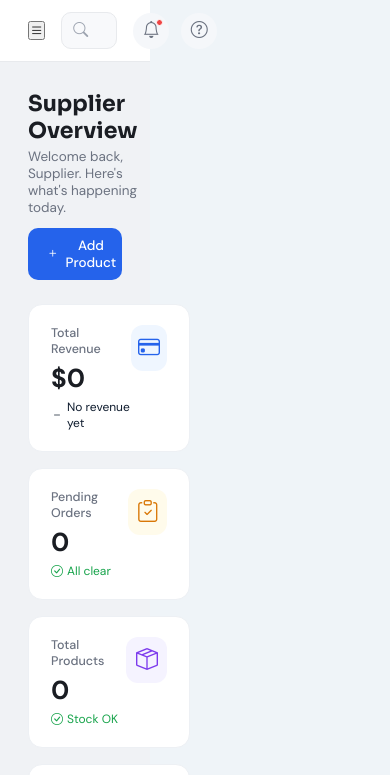
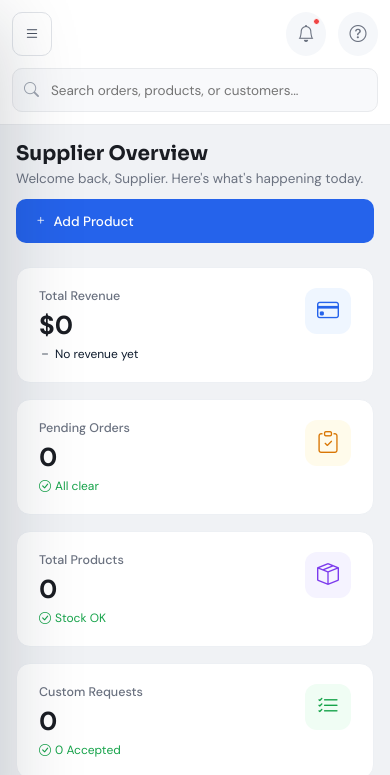
Before and after one commit to NouraMohamed7/Grad-Project, a React app: page /home in a window 390 px wide. Shown: the top 775 px of the page. Built offline with nearby package versions, Linux system fonts and the light colour scheme; no server answers; the HTML template or start-up script is replaced by a standard one.

Commit message:
responsive pages

```diff
--- a/src/components/Sidebar.jsx
+++ b/src/components/Sidebar.jsx
@@ -113,11 +113,6 @@ export default function Sidebar({ isOpen, onClose }) {
         />
       )}
 
-      {/* Mobile-only backdrop: closes the off-canvas sidebar when tapped */}
-      {isOpen && (
-        <div className="sidebar-overlay" onClick={onClose} />
-      )}
-
       <aside className={`sidebar${isOpen ? ' open' : ''}`}>
         <div className="sidebar-logo">
           <div className="logo-icon">
--- a/src/pages/ChatConversationPage.jsx
+++ b/src/pages/ChatConversationPage.jsx
@@ -8,7 +8,7 @@ export default function ChatConversationPage() {
   const navigate = useNavigate();
   const location = useLocation();
 
-  const { conversationId, userName, role, profileImage } = location.state || {};
+  const { conversationId, userName, profileImage } = location.state || {};
 
   // ─── States ─────────────────────────────────────────────────
   const [messages, setMessages] = useState([]);
--- a/src/styles/auth.css
+++ b/src/styles/auth.css
@@ -579,15 +579,26 @@
   }
 }
 
-@media (max-width: 420px) {
+@media (max-width: 480px) {
   .login-card {
-    padding: 26px 16px 22px;
+    padding: 24px 14px 20px;
     border-radius: 16px;
   }
+
   .login-title {
-    font-size: 1.4rem;
-  }
-  .register-header h1 {
     font-size: 1.35rem;
   }
+
+  .register-header h1 {
+    font-size: 1.3rem;
+  }
+
+  .btn-sign-in,
+  .btn-complete {
+    min-height: 48px;
+  }
+
+  .terms-row {
+    align-items: flex-start;
+  }
 }
--- a/src/styles/chat.css
+++ b/src/styles/chat.css
@@ -4,7 +4,7 @@
 .cc-page {
   display: flex;
   flex-direction: column;
-  height: calc(100vh - 58px); /* subtract topbar height */
+  height: calc(100dvh - 58px);
   background: #f0f2f5;
   overflow: hidden;
   font-family: 'DM Sans', 'Segoe UI', 'Tahoma', sans-serif;
@@ -503,3 +503,25 @@
     padding: 8px 16px;
   }
 }
+
+@media (max-width: 480px) {
+  .cc-topbar {
+    padding: 10px 12px;
+    gap: 8px;
+  }
+
+  .cc-messages {
+    padding: 12px;
+  }
+
+  .cc-input-bar {
+    padding: 10px 12px;
+    gap: 8px;
+  }
+
+  .cc-shortcuts {
+    gap: 12px;
+    overflow-x: auto;
+    padding: 8px 12px;
+  }
+}
--- a/src/styles/chats.css
+++ b/src/styles/chats.css
@@ -2,7 +2,7 @@
 
 /* ─── Page wrapper ─── */
 .ch-page {
-  padding: 28px 32px;
+  padding: clamp(16px, 2.5vw, 32px);
   min-height: 100vh;
   background: #f0f2f5;
   font-family: 'DM Sans', 'Segoe UI', 'Tahoma', sans-serif;
--- a/src/styles/dashboard.css
+++ b/src/styles/dashboard.css
@@ -27,6 +27,23 @@ body {
 }
 
 /* Sidebar */
+.sidebar-overlay {
+  position: fixed;
+  inset: 0;
+  background: rgba(15, 23, 42, 0.45);
+  -webkit-backdrop-filter: blur(2px);
+  backdrop-filter: blur(2px);
+  opacity: 0;
+  visibility: hidden;
+  transition: opacity 0.2s ease, visibility 0.2s ease;
+  z-index: 90;
+}
+
+.sidebar-overlay.open {
+  opacity: 1;
+  visibility: visible;
+}
+
 .sidebar {
   width: 240px;
   min-height: 100vh;
@@ -38,6 +55,7 @@ body {
   top: 0;
   left: 0;
   z-index: 100;
+  transition: transform 0.2s ease;
 }
 
 .sidebar-logo {
@@ -168,6 +186,7 @@ body {
   background: #f0f2f5;
   width: calc(100% - 240px);
   min-width: 0;
+  overflow-x: hidden;
 }
 
 /* Topbar */
@@ -185,10 +204,25 @@ body {
   box-sizing: border-box;
 }
 
+.menu-toggle {
+  display: none;
+  width: 40px;
+  height: 40px;
+  border: 1px solid #e0e3e8;
+  border-radius: 10px;
+  background: #fff;
+  align-items: center;
+  justify-content: center;
+  color: #374151;
+  cursor: pointer;
+  flex-shrink: 0;
+}
+
 .search-bar {
   flex: 1;
   max-width: 420px;
   position: relative;
+  min-width: 0;
 }
 
 .search-bar input {
@@ -586,14 +620,66 @@ tbody td {
 }
 
 @media (max-width: 768px) {
+  .sidebar-overlay {
+    display: block;
+  }
+
   .sidebar {
-    display: none;
+    width: min(82vw, 300px);
+    transform: translateX(-100%);
+    box-shadow: 0 20px 80px rgba(15, 23, 42, 0.2);
   }
+
+  .sidebar.open {
+    transform: translateX(0);
+  }
+
+  .menu-toggle {
+    display: inline-flex;
+  }
+
   .main-content {
     margin-left: 0;
+    width: 100%;
   }
+
+  .topbar {
+    padding: 12px 16px;
+    flex-wrap: wrap;
+    gap: 12px;
+  }
+
+  .search-bar {
+    order: 3;
+    flex: 1 1 100%;
+    max-width: none;
+  }
+
+  .topbar-actions {
+    margin-left: auto;
+  }
+
   .stats-grid {
     grid-template-columns: 1fr;
+  }
+
+  .dashboard-content {
+    padding: 16px;
+  }
+}
+
+@media (max-width: 480px) {
+  .topbar {
+    padding: 12px 12px;
+  }
+
+  .icon-btn {
+    width: 40px;
+    height: 40px;
+  }
+
+  .page-title h1 {
+    font-size: 20px;
   }
 }
 
--- a/src/styles/global.css
+++ b/src/styles/global.css
@@ -48,6 +48,7 @@
 
 html {
   scroll-behavior: smooth;
+  overflow-x: hidden;
 }
 
 body {
@@ -55,7 +56,26 @@ body {
   background: var(--bg);
   color: var(--text-main);
   min-height: 100vh;
+  overflow-x: hidden;
   -webkit-font-smoothing: antialiased;
+}
+
+img, svg, video {
+  display: block;
+  max-width: 100%;
+  height: auto;
+}
+
+button, input, textarea, select {
+  font: inherit;
+}
+
+input, textarea, select {
+  min-height: 44px;
+}
+
+button {
+  min-height: 44px;
 }
 
 h1, h2, h3, h4, h5, h6 {
@@ -155,6 +175,10 @@ h1, h2, h3, h4, h5, h6 {
 }
 
 /* ── Extra small screens ── */
-@media (max-width: 420px) {
+@media (max-width: 480px) {
   html { font-size: 15px; }
+
+  input, textarea, select {
+    font-size: 16px;
+  }
 }
--- a/src/styles/products.css
+++ b/src/styles/products.css
@@ -5,8 +5,8 @@
   position: fixed;
   inset: 0;
   background: rgba(15, 23, 42, 0.55);
+  -webkit-backdrop-filter: blur(4px);
   backdrop-filter: blur(4px);
-  -webkit-backdrop-filter: blur(4px);
   z-index: 9998;
   animation: fadeInBackdrop 0.18s ease;
 }
@@ -154,6 +154,7 @@
   background: #fafafa;
   border-bottom: 1px solid #f0f0f0;
   white-space: nowrap;
+  -webkit-user-select: none;
   user-select: none;
 }
 
@@ -345,9 +346,18 @@
   }
 }
 
-@media (max-width: 420px) {
+@media (max-width: 480px) {
+  .products-table-wrap {
+    margin: 0 -4px;
+  }
+
   .dialog-box {
     padding: 22px 18px 18px;
+  }
+
+  .prod-td,
+  .prod-th {
+    padding: 10px 12px;
   }
 
   .prod-thumb {
--- a/src/styles/requests.css
+++ b/src/styles/requests.css
@@ -7,7 +7,7 @@
    ──────────────────────────────────────────────────────────────── */
 
 .cr-page {
-  padding: 28px 32px;
+  padding: clamp(16px, 2.5vw, 32px);
   min-height: 100vh;
   background: #f5f5f5;
 }
@@ -251,7 +251,7 @@
    ──────────────────────────────────────────────────────────────── */
 
 .rd-page {
-  padding: 28px 32px;
+  padding: clamp(16px, 2.5vw, 32px);
   min-height: 100vh;
   background: #f5f5f5;
 }
@@ -442,7 +442,7 @@
    ──────────────────────────────────────────────────────────────── */
 
 .or-page {
-  padding: 28px 32px;
+  padding: clamp(16px, 2.5vw, 32px);
   min-height: 100vh;
   background: #f5f5f5;
 }
@@ -697,7 +697,7 @@
    ──────────────────────────────────────────────────────────────── */
 
 .mo-page {
-  padding: 28px 32px;
+  padding: clamp(16px, 2.5vw, 32px);
   min-height: 100vh;
   background: #f5f5f5;
 }
```
